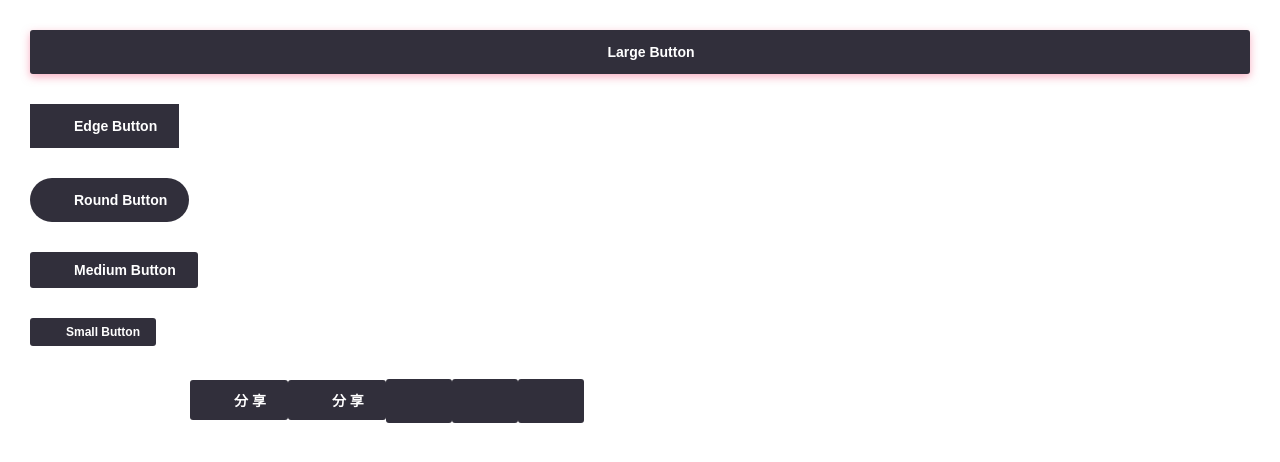
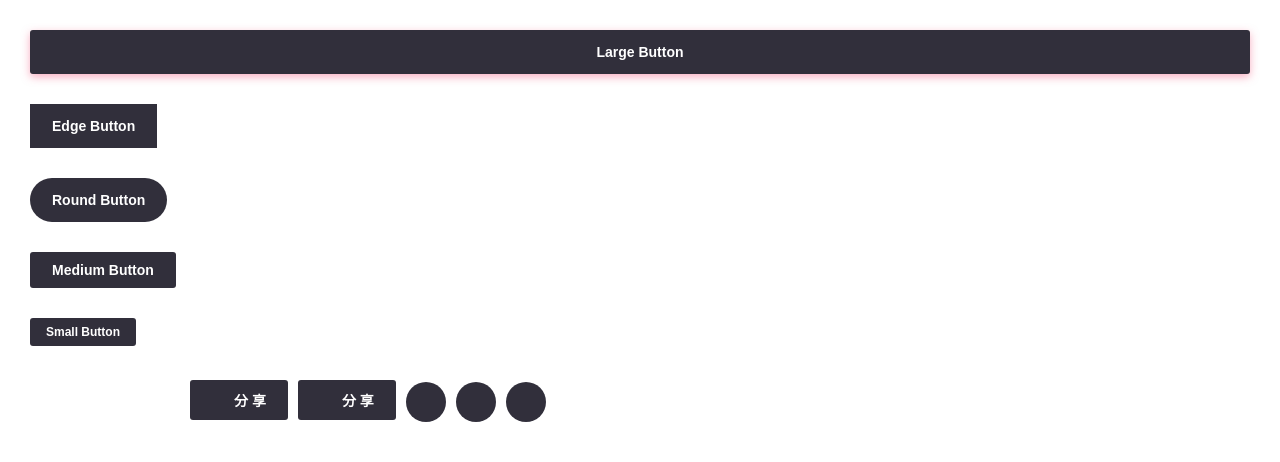
Before and after one commit to funny-man/uzi-vue, a Vue app: page / in a window 1280 px wide. Shown: the top 462 px of the page. Built offline with nearby package versions, Linux system fonts and the light colour scheme.

Commit message:
换成icon图标icon组件

```diff
--- a/src/components/button/button.vue
+++ b/src/components/button/button.vue
@@ -1,39 +1,61 @@
 <template>
   <button class="z-button"
           type="button"
-          :class="[size,{'is-round':round,'is-edge':edge,'is-shadow':shadow,'is-block':block}]"
+          :class="[
+            size,
+            {
+              'is-round':round,
+              'is-edge':edge,
+              'is-shadow':shadow,
+              'is-block':block,
+              'is-circle': circle
+            }
+          ]"
   >
-  <svg class="icon">
-    <use class="icon-font" xlink:href="#i-loading"></use>
-  </svg>
+  <z-icon class="z-icon" v-if="icon||loading" :icon="icon" :loading="loading"></z-icon>
   <slot></slot>
   </button>
 </template>
 
 <script type="text/ecmascript-6">
+import Icon from '../icon/icon.vue';
+
 export default {
   name: 'z-button',
+  components: {
+    'z-icon': Icon,
+  },
   props: {
+    // 按钮尺寸
     size: {
       type: String,
       default: 'large',
     },
+    // 最大圆角
     round: {
       type: Boolean,
       default: false,
     },
+    // 圆形
     circle: {
       type: Boolean,
       default: false,
     },
+    // 直角按钮
     edge: {
       type: Boolean,
       default: false,
     },
+    // 阴影
     shadow: {
       type: Boolean,
       default: false,
     },
+    loading: {
+      type: Boolean,
+      default: false,
+    },
+    // 块状按钮
     block: {
       type: Boolean,
       default: false,
@@ -49,18 +71,11 @@ export default {
 <style scoped lang="scss">
 @import '../../sass/var.scss';
 @import '../../sass/animation.scss';
-  .icon {
-    width: 1em;
-    height: 1em;
-    vertical-align: -0.15em;
-    fill: currentColor;
-    overflow: hidden;
+  .z-icon {
     margin-right: 8px;
-    @include rotate-line;
-    opacity: .6;
+    vertical-align: middle;
   }
   .z-button {
-    margin: 0;
     padding: 0;
     border: none;
     background-color: $color-primary;
@@ -77,6 +92,11 @@ export default {
   }
   .is-circle {
     border-radius: $radius-size-circle;
+    padding: 13px!important;
+    line-height: 0;
+    >.z-icon {
+      margin-right: 0;
+    }
   }
   .is-edge {
     border-radius: 0;
```
